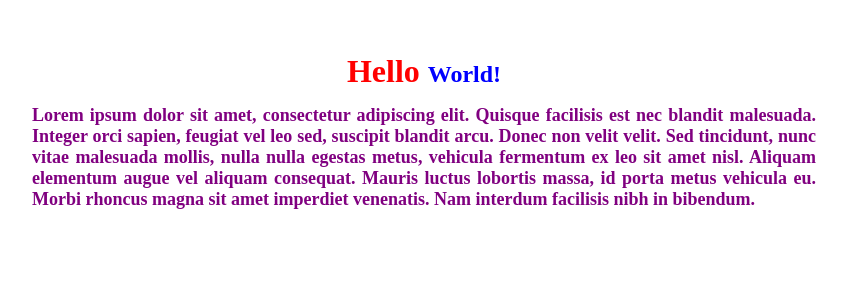
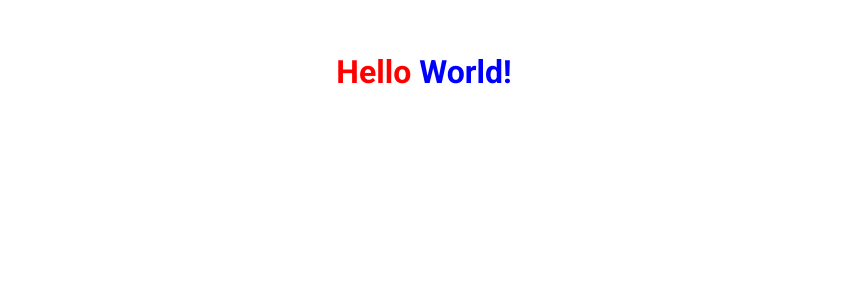
Before and after one commit to tiagoasrodrigues/ignews, a Next.js app: page / in a window 1280 px wide. Shown: the top 300 px of the page, without its empty margins (216-1063 px from the left). Built offline with nearby package versions, Linux system fonts and the light colour scheme.

Commit message:
:wrench: chore: configuring external font

```diff
--- /dev/null
+++ b/src/pages/_document.tsx
@@ -0,0 +1,21 @@
+import Document, { Html, Head, Main, NextScript } from 'next/document'
+
+export default class MyDocument extends Document {
+  render() {
+    return (
+      <Html>
+        <Head>
+          <link rel="preconnect" href="https://fonts.googleapis.com" />
+          <link rel="preconnect" href="https://fonts.gstatic.com" />
+          <link href="https://fonts.googleapis.com/css2?family=Roboto:wght@400;700;900&display=swap" rel="stylesheet" />
+
+          <title>ig.news</title>
+        </Head>
+        <body>
+          <Main />
+          <NextScript />
+        </body>
+      </Html>
+    )
+  }
+}
--- a/src/pages/index.tsx
+++ b/src/pages/index.tsx
@@ -4,8 +4,6 @@
   return (
     <h1 className={styles.title}>
       Hello <span>World!</span>
-
-      <h2>Lorem ipsum dolor sit amet, consectetur adipiscing elit. Quisque facilisis est nec blandit malesuada. Integer orci sapien, feugiat vel leo sed, suscipit blandit arcu. Donec non velit velit. Sed tincidunt, nunc vitae malesuada mollis, nulla nulla egestas metus, vehicula fermentum ex leo sit amet nisl. Aliquam elementum augue vel aliquam consequat. Mauris luctus lobortis massa, id porta metus vehicula eu. Morbi rhoncus magna sit amet imperdiet venenatis. Nam interdum facilisis nibh in bibendum.</h2>
     </h1>
   )
 }
--- a/src/styles/home.module.scss
+++ b/src/styles/home.module.scss
@@ -5,18 +5,9 @@
   text-align: center;
   font-size: xx-large;
   justify-content: center;
+  font-family: roboto;
 
   span {
     color: blue;
-    font-size: x-large;
   }
-
-  h2 {
-    color: purple;
-    padding-left: 15rem;
-    padding-right: 15rem;
-    font-size: large;
-    text-align: justify;
-    justify-content: center;
-  }
- }
+}
```
